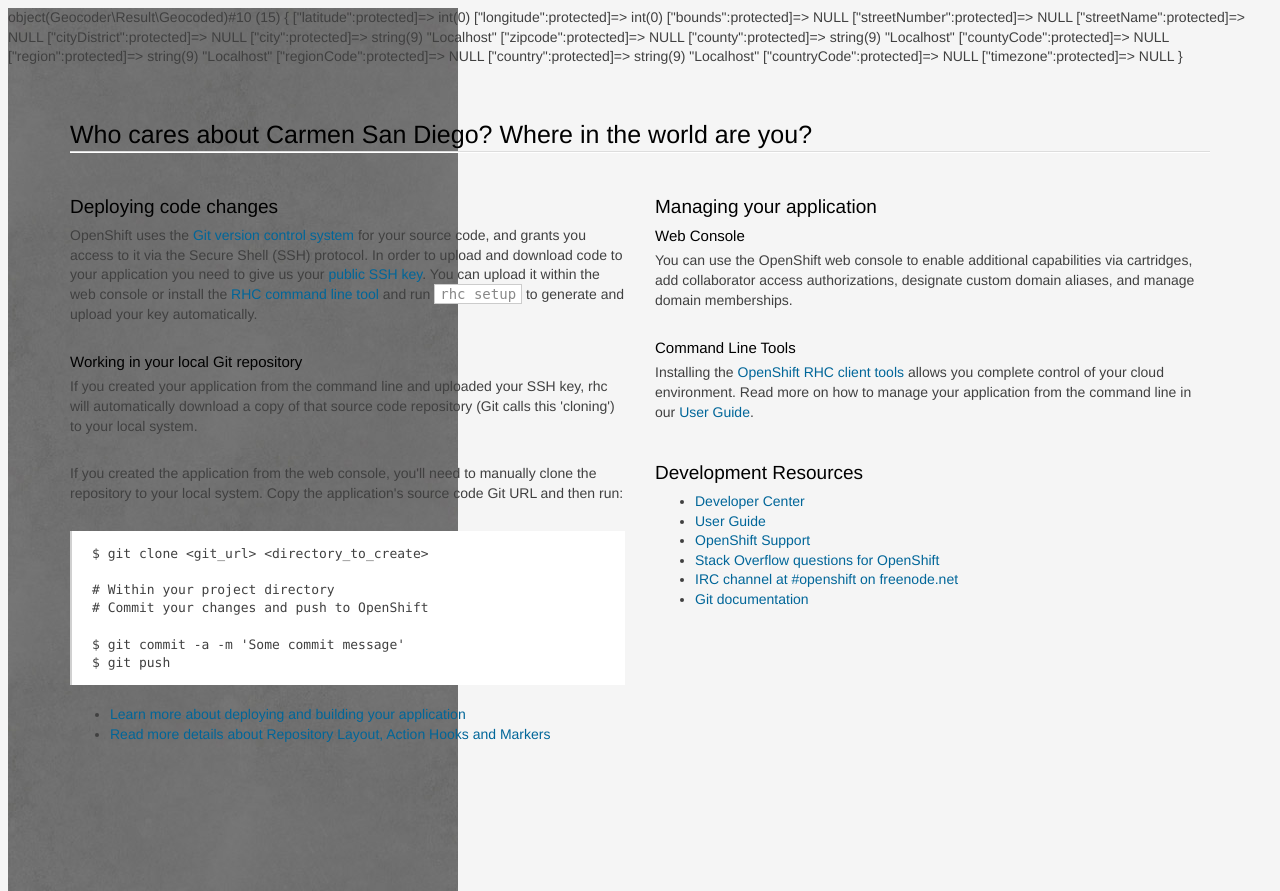
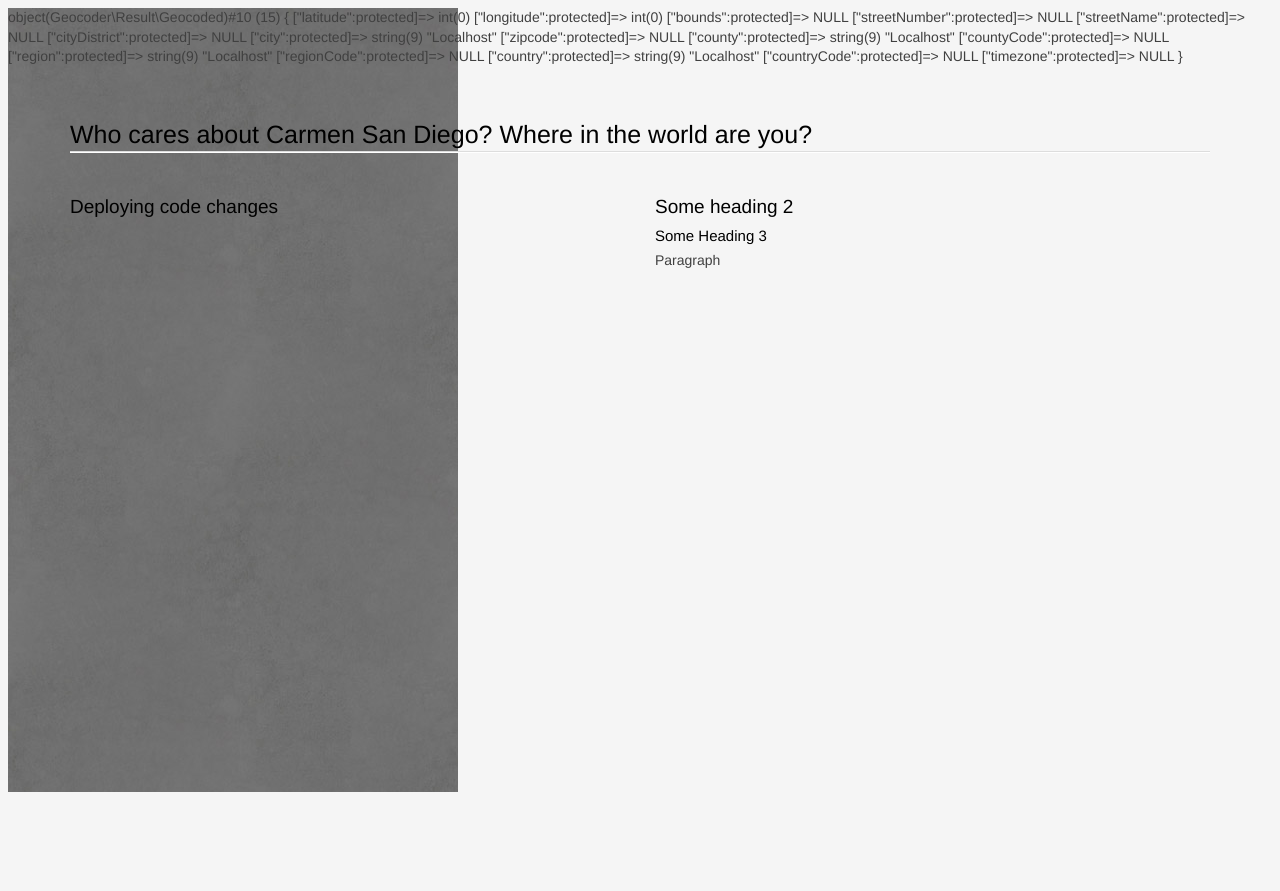
Before and after one commit to rferons/lolitas, a PHP site: page / in a window 1280 px wide. After the commit the page ends 792 px from the top, so only its background shows below. Run offline with PHP 8.4, Linux system fonts and the light colour scheme.

Commit message:
Cleaning out all the junk from index.php page

```diff
--- a/index.php
+++ b/index.php
@@ -22,7 +22,7 @@ var_dump($result);
 <head>
   <meta charset="utf-8">
   <meta http-equiv="X-UA-Compatible" content="IE=edge,chrome=1">
-  <title>Welcome to OpenShift</title>
+  <title>LoLitas?</title>
 
 <link rel="stylesheet" href="css/main.css">
 <style>
@@ -41,49 +41,17 @@ var_dump($result);
           <section class='col-xs-12 col-sm-6 col-md-6'>
             <section>
               <h2>Deploying code changes</h2>
-                <p>OpenShift uses the <a href="http://git-scm.com/">Git version control system</a> for your source code, and grants you access to it via the Secure Shell (SSH) protocol. In order to upload and download code to your application you need to give us your <a href="https://www.openshift.com/developers/remote-access">public SSH key</a>. You can upload it within the web console or install the <a href="https://www.openshift.com/developers/rhc-client-tools-install">RHC command line tool</a> and run <code>rhc setup</code> to generate and upload your key automatically.</p>
 
-                <h3>Working in your local Git repository</h3>
-                <p>If you created your application from the command line and uploaded your SSH key, rhc will automatically download a copy of that source code repository (Git calls this 'cloning') to your local system.</p>
-
-                <p>If you created the application from the web console, you'll need to manually clone the repository to your local system. Copy the application's source code Git URL and then run:</p>
-
-<pre>$ git clone &lt;git_url&gt; &lt;directory_to_create&gt;
-
-# Within your project directory
-# Commit your changes and push to OpenShift
-
-$ git commit -a -m 'Some commit message'
-$ git push</pre>
-
-
-                  <ul>
-                    <li><a href="https://www.openshift.com/developers/deploying-and-building-applications">Learn more about deploying and building your application</a></li>
-                    <li><a href="http://openshift.github.io/documentation/oo_cartridge_guide.html#php">Read more details about Repository Layout, Action Hooks and Markers</a></li>
-                  </ul>
             </section>
 
           </section>
           <section class="col-xs-12 col-sm-6 col-md-6">
 
-                <h2>Managing your application</h2>
+                <h2>Some heading 2</h2>
 
-                <h3>Web Console</h3>
-                <p>You can use the OpenShift web console to enable additional capabilities via cartridges, add collaborator access authorizations, designate custom domain aliases, and manage domain memberships.</p>
+                <h3>Some Heading 3</h3>
+                <p>Paragraph</p>
 
-                <h3>Command Line Tools</h3>
-                <p>Installing the <a href="https://www.openshift.com/developers/rhc-client-tools-install">OpenShift RHC client tools</a> allows you complete control of your cloud environment. Read more on how to manage your application from the command line in our <a href="https://www.openshift.com/user-guide">User Guide</a>.
-                </p>
-
-                <h2>Development Resources</h2>
-                  <ul>
-                    <li><a href="https://www.openshift.com/developers">Developer Center</a></li>
-                    <li><a href="https://www.openshift.com/user-guide">User Guide</a></li>
-                    <li><a href="https://www.openshift.com/support">OpenShift Support</a></li>
-                    <li><a href="http://stackoverflow.com/questions/tagged/openshift">Stack Overflow questions for OpenShift</a></li>
-                    <li><a href="http://webchat.freenode.net/?randomnick=1&channels=openshift&uio=d4">IRC channel at #openshift on freenode.net</a></li>
-                    <li><a href="http://git-scm.com/documentation">Git documentation</a></li>
-                  </ul>
 
 
           </section>
```
